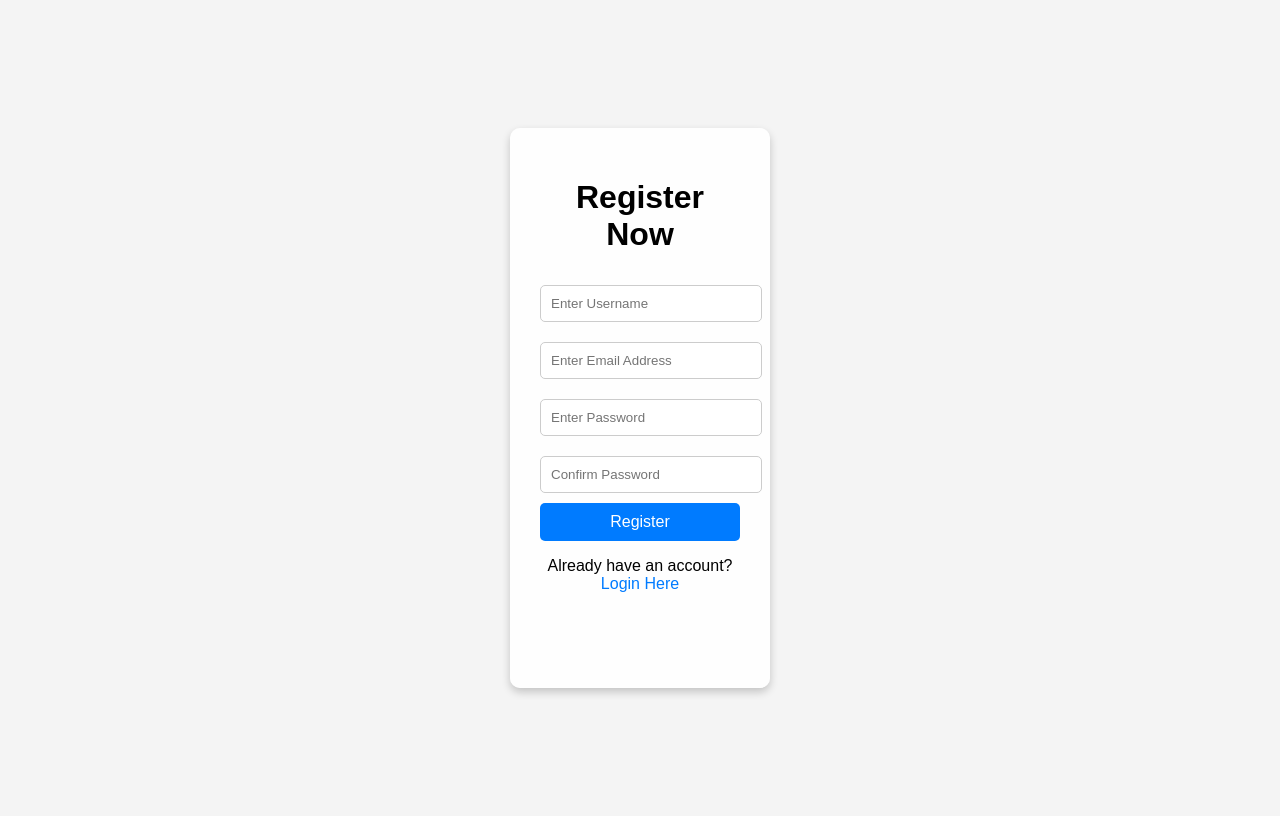
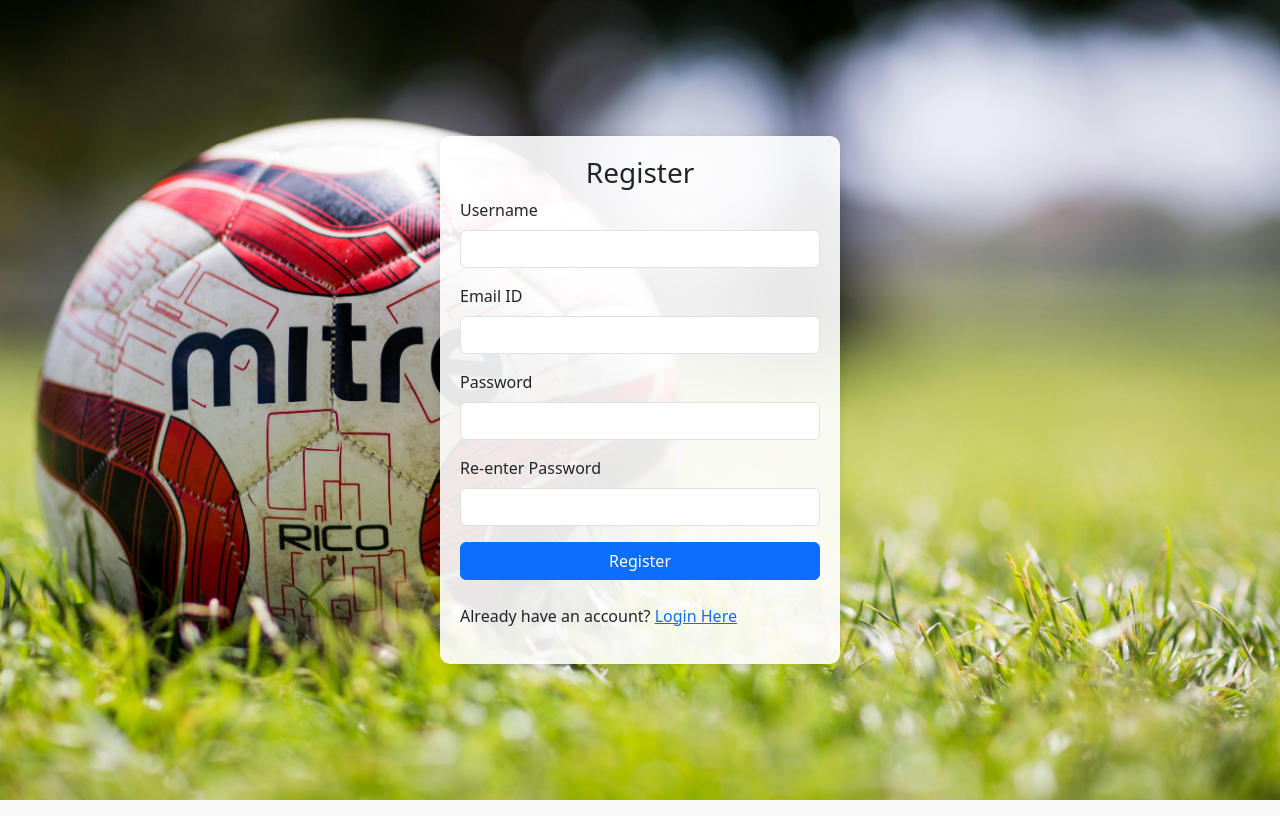
Before and after one commit to PrajapatiPrince2005/SportHub, a PHP site: page /register.php in a window 1280 px wide. Run offline with PHP 8.4, Linux system fonts and the light colour scheme.

Commit message:
udate in login page & register page

```diff
--- a/login_process.php
+++ b/login_process.php
@@ -1,7 +1,7 @@
 <?php
 session_start();
 $conn = new mysqli('localhost', 'root', '', 'sporthub_db');
-$email = $_POST['username'];
+$email = $_POST['email'];
 $password = $_POST['password'];
 
 $result = $conn->query("SELECT * FROM user WHERE email='$email'");
--- a/register.css
+++ /dev/null
@@ -1,55 +0,0 @@
-body {
-    font-family: Arial, sans-serif;
-    display: flex;
-    justify-content: center;
-    align-items: center;
-    height: 100vh;
-    background-color: #f4f4f4;
-}
-
-.container {
-    width: 200px; /* Adjust width */
-    height: 500px; /* Set fixed height */
-}
-.container {
-    width: 200px; /* Change width as needed */
-    padding: 30px; /* Adjust padding for spacing */
-    background: rgba(255, 255, 255, 0.9);
-    border-radius: 10px;
-    box-shadow: 0 4px 8px rgba(0, 0, 0, 0.2);
-    text-align: center;
-
-}
-
-
-.container input {
-    width: 100%;
-    padding: 10px;
-    margin: 10px 0;
-    border: 1px solid #ccc;
-    border-radius: 5px;
-}
-
-.container button {
-    width: 100%;
-    padding: 10px;
-    background-color: #007BFF;
-    color: white;
-    border: none;
-    border-radius: 5px;
-    cursor: pointer;
-    font-size: 16px;
-}
-
-.container button:hover {
-    background-color: #0056b3;
-}
-
-.container p a {
-    color: #007BFF;
-    text-decoration: none;
-}
-
-.container p a:hover {
-    text-decoration: underline;
-}
--- a/register.php
+++ b/register.php
@@ -4,19 +4,74 @@
     <meta charset="UTF-8">
     <meta name="viewport" content="width=device-width, initial-scale=1.0">
     <title>Register</title>
-    <link rel="stylesheet" href="register.css">
+    <link href="https://cdn.jsdelivr.net/npm/bootstrap@5.3.0/dist/css/bootstrap.min.css" rel="stylesheet">
+    <style>
+        body {
+            margin: 0;
+            padding: 0;
+            height: 100vh;
+            background: url('photo/registration/rigi.jpg') no-repeat center center/cover;
+            display: flex;
+            justify-content: center;
+            align-items: center;
+            overflow: hidden;
+            animation: zoomEffect 10s infinite alternate;
+        }
+
+        @keyframes zoomEffect {
+            0% {
+                background-size: 100%;
+            }
+            100% {
+                background-size: 110%;
+            }
+        }
+
+        .form-container {
+            padding: 20px;
+            border-radius: 10px;
+            background-color: rgba(255, 255, 255, 0.9);
+            box-shadow: 0 0 10px rgba(0, 0, 0, 0.1);
+            width: 100%;
+            max-width: 400px;
+            position: relative;
+            z-index: 2;
+        }
+
+        .login-link {
+            display: block;
+            margin-top: 15px;
+            text-align: center;
+        }
+    </style>
 </head>
 <body>
-    <div class="container">
-        <h1>Register Now</h1>
+    <!-- Register Form -->
+    <div class="form-container">
+        <h3 class="text-center">Register</h3>
         <form action="register_process.php" method="POST">
-            <input type="text" name="username" placeholder="Enter Username" required>
-            <input type="email" name="email" placeholder="Enter Email Address" required>
-            <input type="password" name="password" placeholder="Enter Password" required>
-            <input type="password" name="confirm_password" placeholder="Confirm Password" required>
-            <button type="submit">Register</button>
-        </form>
+            <div class="mb-3">
+                <label for="username" class="form-label">Username</label>
+                <input type="text" class="form-control" id="username" name="username" required>
+            </div>
+            <div class="mb-3">
+                <label for="email" class="form-label">Email ID</label>
+                <input type="email" class="form-control" id="email" name="email" required>
+            </div>
+            <div class="mb-3">
+                <label for="password" class="form-label">Password</label>
+                <input type="password" class="form-control" id="password" name="password" required>
+            </div>
+            <div class="mb-3">
+                <label for="repassword" class="form-label">Re-enter Password</label>
+                <input type="password" class="form-control" id="repassword" name="repassword" required>
+            </div>
+            <button type="submit" class="btn btn-primary w-100">Register</button>
+        </form><br>
         <p>Already have an account? <a href="login.php">Login Here</a></p>
+
     </div>
+
+    <script src="https://cdn.jsdelivr.net/npm/bootstrap@5.3.0/dist/js/bootstrap.bundle.min.js"></script>
 </body>
 </html>
--- a/register_process.php
+++ b/register_process.php
@@ -6,7 +6,7 @@ if ($conn->connect_error) die("Connection Failed: " . $conn->connect_error);
 $username = $_POST['username'];
 $email = $_POST['email'];
 $password = password_hash($_POST['password'], PASSWORD_BCRYPT);
-$confirm_password = $_POST['confirm_password'];
+$confirm_password = $_POST['repassword'];
 
 if (!password_verify($confirm_password, $password)) {
     die("<script>alert('Passwords do not match!'); window.location='register.php';</script>");
```
Also changed, not shown: home.php (deleted, +0 -11 lines), login.css (deleted, +0 -79 lines), login.php (+50 -12 lines), home.jpg (deleted), photo/football/rigi.jpg (renamed from photo/football/pexels-tdcat-102448.jpg), photo/home/home2.jpg (renamed from home2.jpg), photo/registration/rigi.jpg (added).
